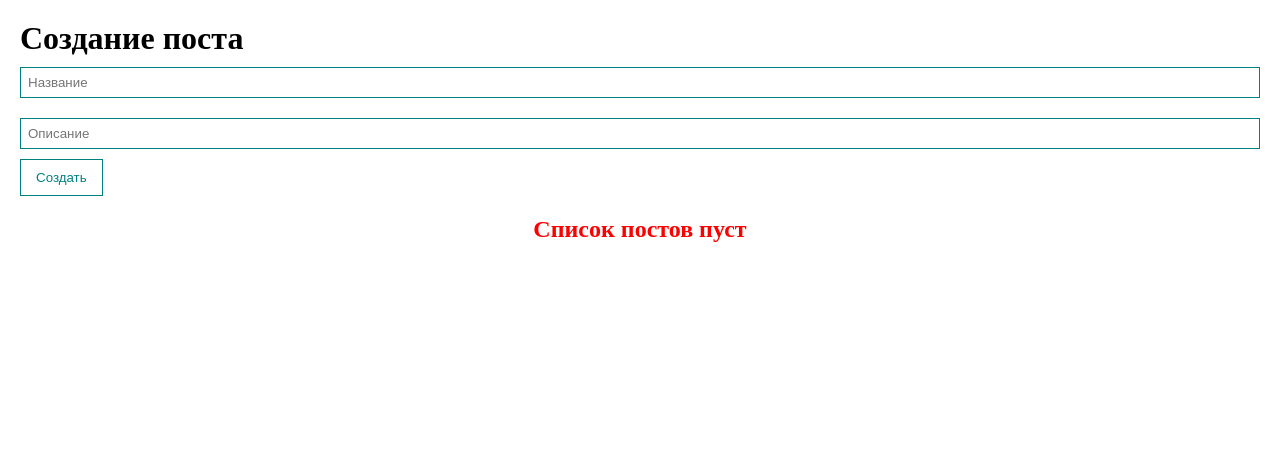
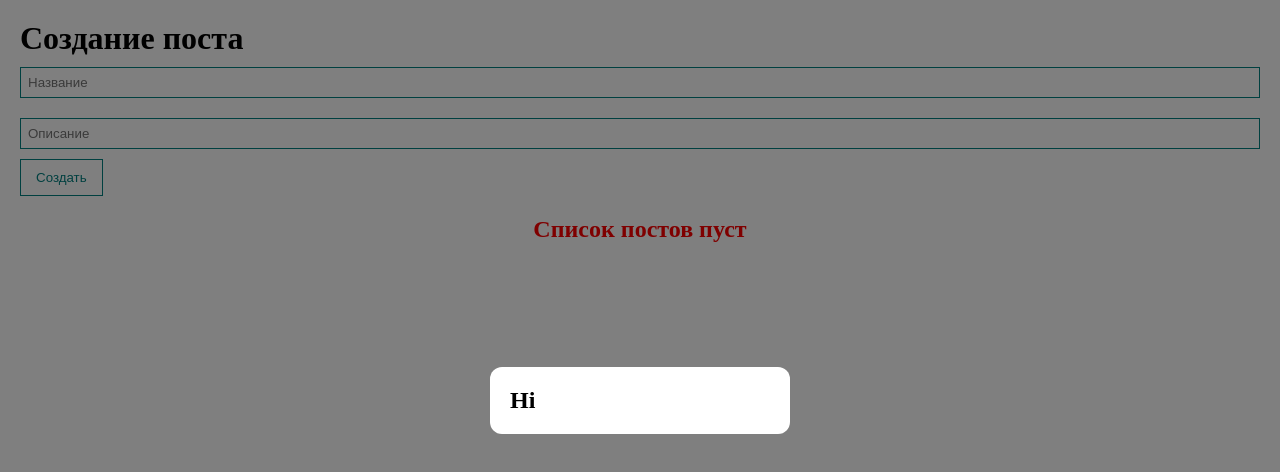
Before and after one commit to ViolettaFilimonova/Vue3, a Vue app: page / in a window 1280 px wide. Shown: the top 472 px of the page. Built offline with nearby package versions, Linux system fonts and the light colour scheme; the HTML template or start-up script is replaced by a standard one.

Commit message:
modal window

```diff
--- a/src/App.vue
+++ b/src/App.vue
@@ -1,5 +1,8 @@
 <template>
 <div>
+  <my-dialog :show="true">
+    <h2>Hi</h2>
+  </my-dialog>
   <post-form @createP="createPost"/>
   <post-list :posts="posts" @remove="removePost"/>
 </div>
@@ -7,8 +10,9 @@
 <script>
 import PostForm from "@/Components/PostForm";
 import PostList from "@/Components/PostList";
+import MyDialog from "./Components/UI/MyDialog.vue";
 export default {
-  components: {PostList, PostForm},
+  components: { PostList, PostForm, MyDialog },
   data(){
     return{
       posts:[
--- a/src/Components/UI/MyDialog.vue
+++ b/src/Components/UI/MyDialog.vue
@@ -0,0 +1,37 @@
+<template>
+    <div class="dialog" v-if="show">
+        <div class="dialog__content">
+            <slot></slot>
+        </div>
+    </div>
+</template>
+<script>
+export default{
+    name: 'my-dialog',
+    props:{
+        show:{
+            type: Boolean,
+            default: false
+        }
+    }
+}
+</script>
+<style lang="css">
+.dialog{
+    top: 0;
+    bottom: 0;
+    right: 0;
+    left: 0;
+    background: rgba(0,0,0,0.5);
+    position: fixed;
+    display: flex;
+}
+.dialog__content{
+    margin: auto;
+    background: white;
+    border-radius: 12px;
+    min-height: 50px;
+    min-width: 300px;
+    padding: 20px;
+}
+</style>
--- a/src/Components/UI/index.js
+++ b/src/Components/UI/index.js
@@ -1,7 +1,9 @@
 import MyButton from '@/Components/UI/MyButton'
 import MyInput from '@/Components/UI/MyInput'
+import MyDialog from '@/Components/UI/MyDialog'
 
 export default [
     MyButton,
-    MyInput
+    MyInput,
+    MyDialog
 ]
```
